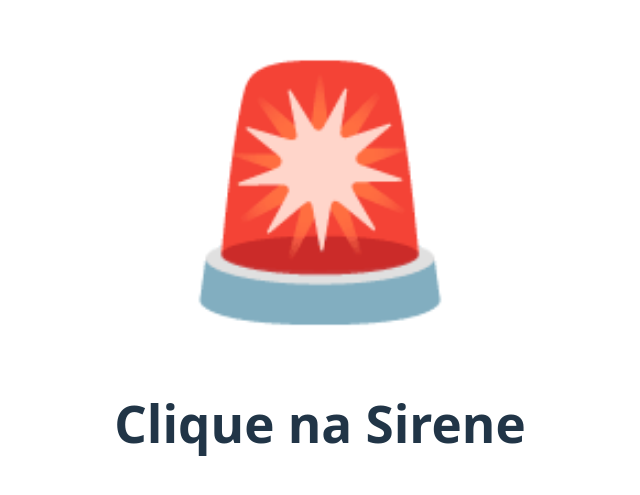
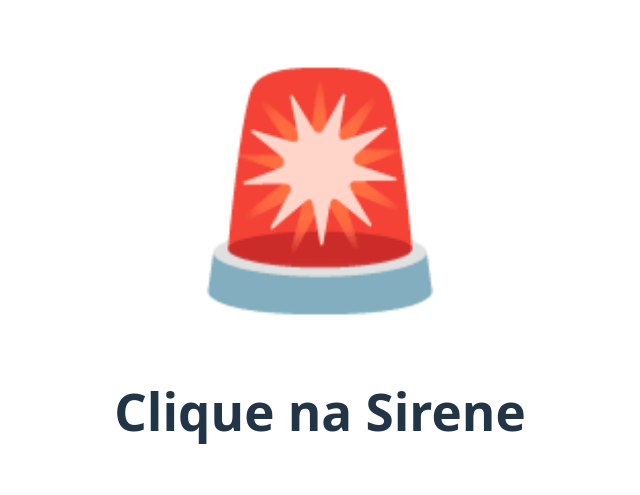
Before and after one commit to luizfelipelopes/ring-siren, a React (Vite) app: page / in a window 1280 px wide. Shown: the part 157-652 px from the top of the page, without its empty margins (320-960 px from the left). Built offline with nearby package versions, Linux system fonts and the light colour scheme.

Commit message:
feat: add size siren

```diff
--- a/src/App.css
+++ b/src/App.css
@@ -39,11 +39,11 @@
 }
 
 .siren-stopped {
-  font-size: 15rem;
+  font-size: 14rem;
 }
 
 .siren-playing {
   margin-left: -36px;
-  width: 50%;
+  width: 100%;
   height: 50%;
 }
```
